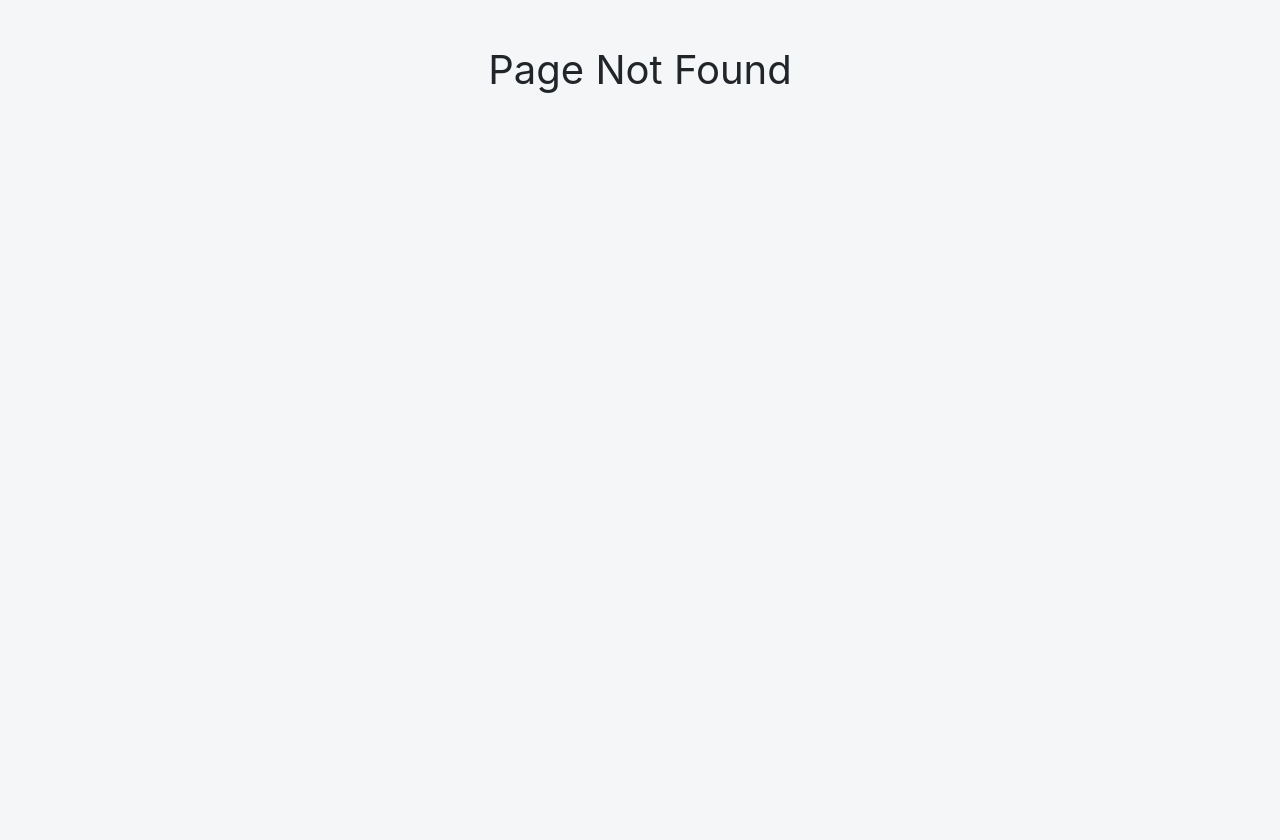
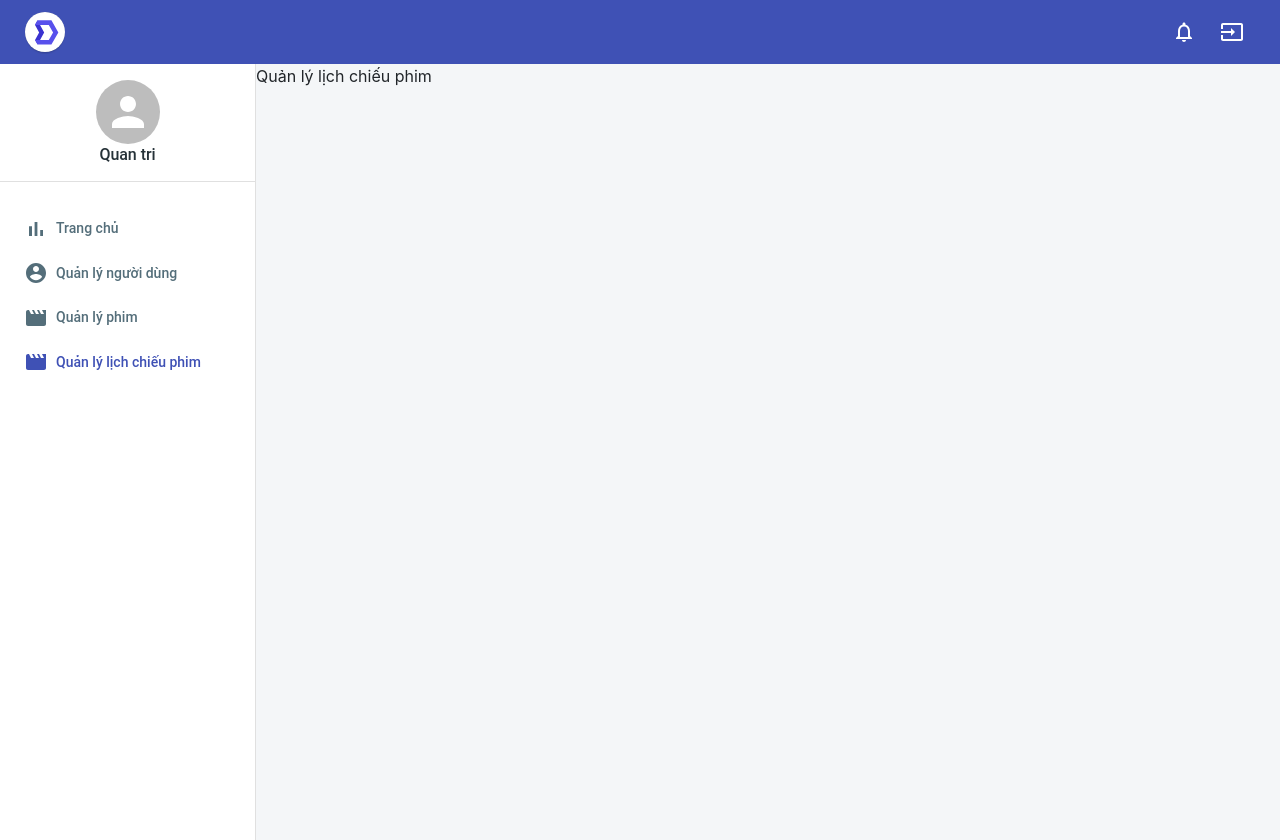
Before and after one commit to thuytran95/react-admin-tixvn-fe50, a React (Create React App) app: page /movie-schedule in a window 1280 px wide. Before the commit this address had no page. After the commit the page ends 800 px from the top, so only its background shows below. Built offline with nearby package versions, Linux system fonts and the light colour scheme; sample sign-in values are in the browser's storage.

Commit message:
add movieschedule component

```diff
--- a/src/layout/DashboardLayout/Navbar/index.js
+++ b/src/layout/DashboardLayout/Navbar/index.js
@@ -35,6 +35,11 @@ const items = [
     href: "/movies",
     icon: Movie,
     title: "Quản lý phim",
+  },
+  {
+    href: "/movie-schedule",
+    icon: Movie,
+    title: "Quản lý lịch chiếu phim",
   },
 ];
 
--- /dev/null
+++ b/src/pages/MovieSchedule/index.js
@@ -0,0 +1,7 @@
+import React from "react";
+
+function MovieSchedule() {
+  return <div>Quản lý lịch chiếu phim</div>;
+}
+
+export default MovieSchedule;
--- a/src/routes/index.js
+++ b/src/routes/index.js
@@ -1,12 +1,14 @@
 import Dashboard from "../pages/Dashboard";
 import UserPage from "../pages/UserPage";
 import MoviePage from "../pages/MoviePage";
+import MovieSchedule from "../pages/MovieSchedule";
 
 const routeAdmin = [
   { exact: true, path: "/", component: Dashboard },
   { exact: false, path: "/dashboard", component: Dashboard },
   { exact: false, path: "/users", component: UserPage },
   { exact: false, path: "/movies", component: MoviePage },
+  { exact: false, path: "/movie-schedule", component: MovieSchedule },
 ];
 
 export { routeAdmin };
```
Also changed, not shown: 1 other file (tests, documents, lock files or other folders).
